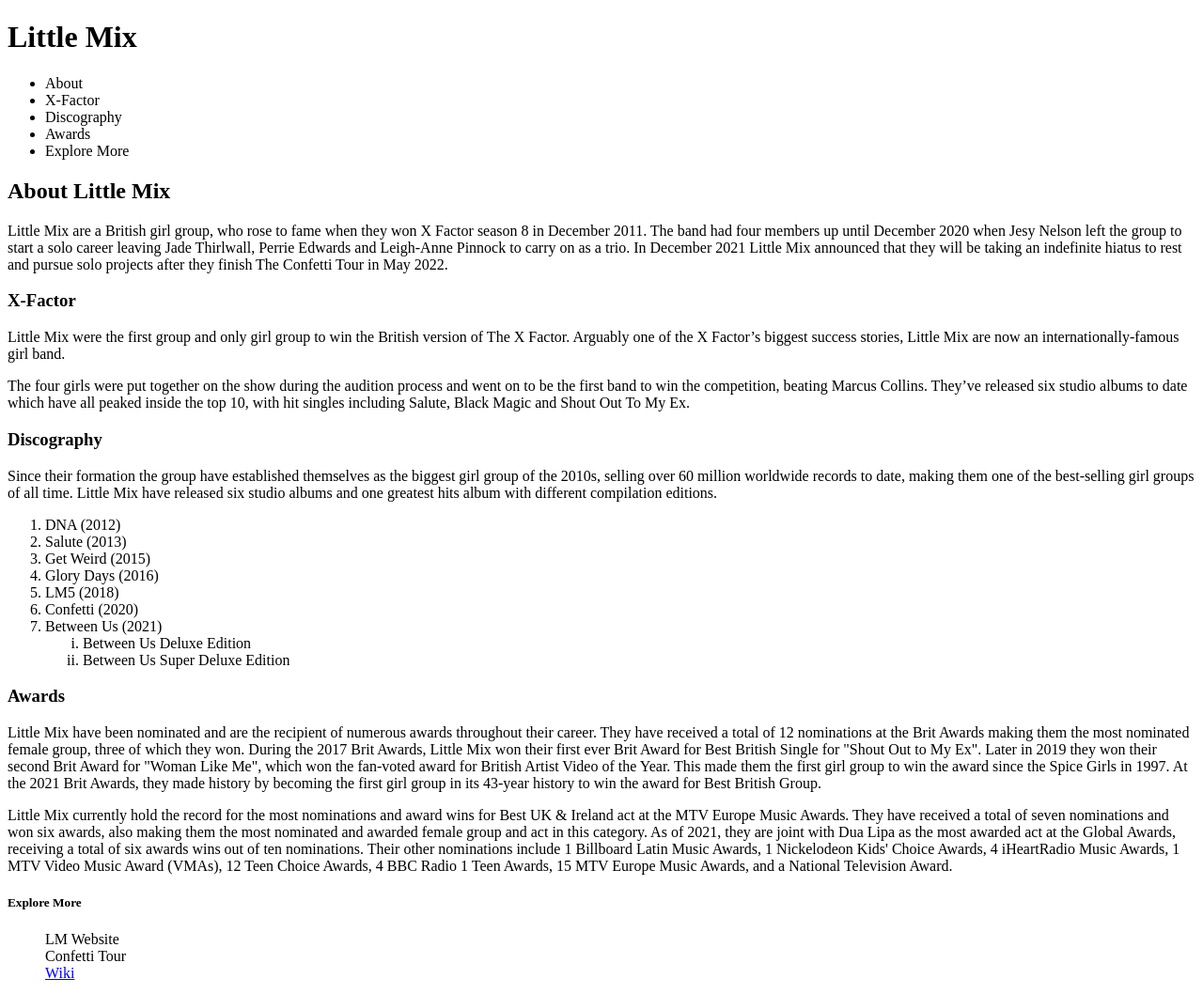
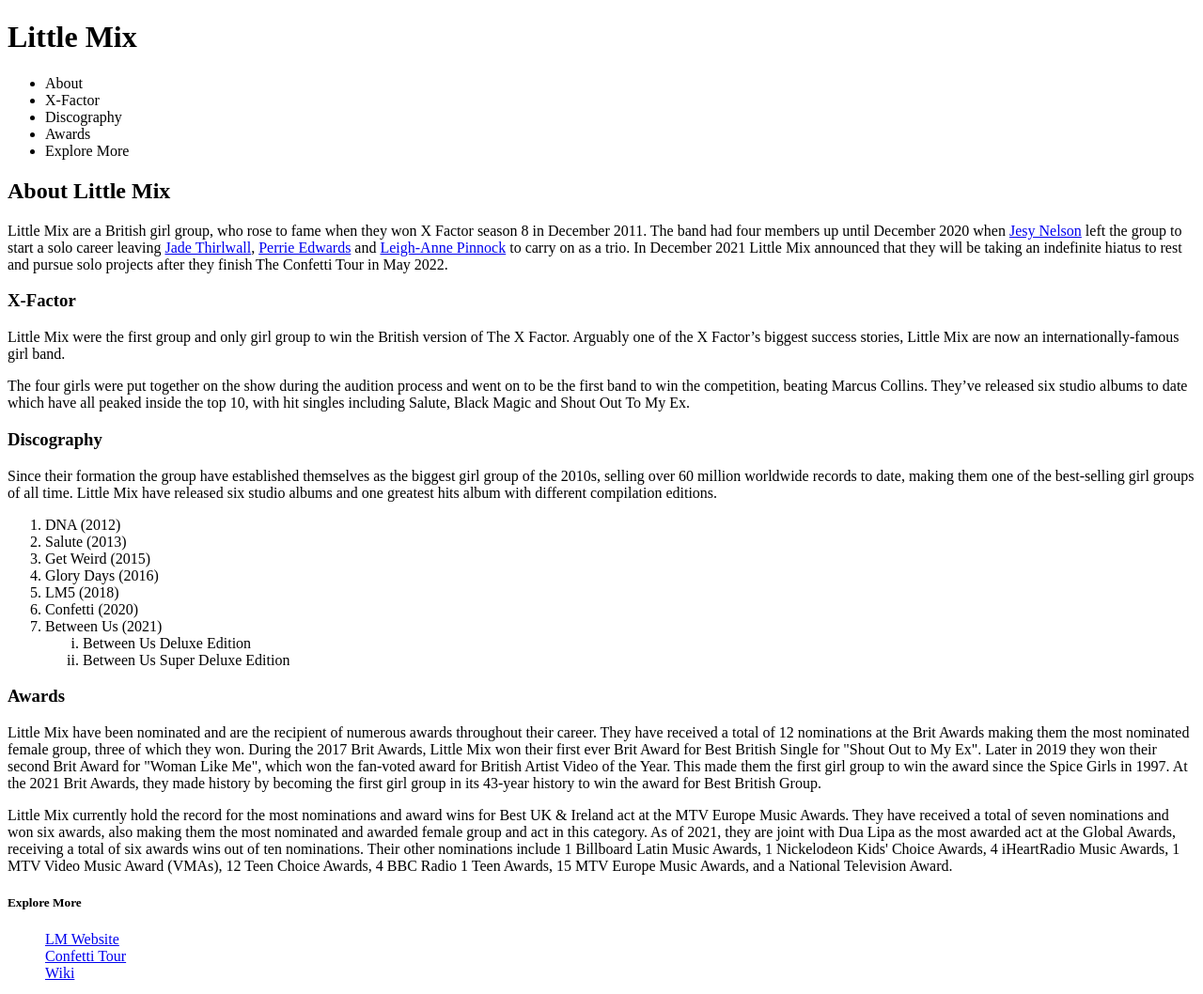
Before and after one commit to Jadieboo/LM-Encyclopedia, a plain HTML site: page index.html in a window 1280 px wide. Shown: the top 1058 px of the page at 94% size. Drawn offline with Linux system fonts and the light colour scheme.

Commit message:
Update index.html
added some extra links to info

```diff
--- a/index.html
+++ b/index.html
@@ -18,7 +18,7 @@
 
         <div id="about">
             <h2>About Little Mix</h2>
-            <p>Little Mix are a British girl group, who rose to fame when they won X Factor season 8 in December 2011. The band had four members up until December 2020 when Jesy Nelson left the group to start a solo career leaving Jade Thirlwall, Perrie Edwards and Leigh-Anne Pinnock to carry on as a trio. In December 2021 Little Mix announced that they will be taking an indefinite hiatus to rest and pursue solo projects after they finish The Confetti Tour in May 2022.</p>
+            <p>Little Mix are a British girl group, who rose to fame when they won X Factor season 8 in December 2011. The band had four members up until December 2020 when <a href="https://en.wikipedia.org/wiki/Jesy_Nelson" target="_blank">Jesy Nelson</a> left the group to start a solo career leaving <a href="https://en.wikipedia.org/wiki/Jade_Thirlwall" target="_blank"> Jade Thirlwall</a>, <a href="https://en.wikipedia.org/wiki/Perrie_Edwards" target="_blank">Perrie Edwards</a> and <a href="https://en.wikipedia.org/wiki/Leigh-Anne_Pinnock" target="_blank">Leigh-Anne Pinnock</a> to carry on as a trio. In December 2021 Little Mix announced that they will be taking an indefinite hiatus to rest and pursue solo projects after they finish The Confetti Tour in May 2022.</p>
         </div>
 
         <div id="x-factor">
@@ -52,19 +52,25 @@
 
             <p>Little Mix currently hold the record for the most nominations and award wins for Best UK & Ireland act at the MTV Europe Music Awards. They have received a total of seven nominations and won six awards, also making them the most nominated and awarded female group and act in this category. As of 2021, they are joint with Dua Lipa as the most awarded act at the Global Awards, receiving a total of six awards wins out of ten nominations. Their other nominations include 1 Billboard Latin Music Awards, 1 Nickelodeon Kids' Choice Awards, 4 iHeartRadio Music Awards, 1 MTV Video Music Award (VMAs), 12 Teen Choice Awards, 4 BBC Radio 1 Teen Awards, 15 MTV Europe Music Awards, and a National Television Award. </p>
         </div>
-
+        <!--More Info Links-->
         <div id="links">
             <h5>Explore More</h5>
             <ul type="none">
-                <li>LM Website</li>
-                <li>Confetti Tour</li>
-                <li><a href="https://en.wikipedia.org/wiki/Little_Mix " target="_blank">Wiki</a></li>
+                <li>
+                    <a href="https://www.little-mix.com/" target="_blank">LM Website</a>
+                </li>
+                <li>
+                    <a href="https://driift.link/TheLastShow" target="_blank">Confetti Tour</a>
+                </li>
+                <li>
+                    <a href="https://en.wikipedia.org/wiki/Little_Mix " target="_blank">Wiki</a>
+                </li>
             </ul>
         </div>
 
         <img src="images/awards.jpg" width="500">
         <img src="images/brits 2015.jpg" width="500">
-        <img src="images/confetti tour.jpg" width="500">
+        <a href="https://driift.link/TheLastShow" target="_blank"><img src="images/confetti tour.jpg" width="500"></a>
         <img src="images/little mix trio.jpg" width="500">
         <img src="images/wax-works.jpg" width="500">
         <img src="images/xfactor win.jpg" width="500">
```
